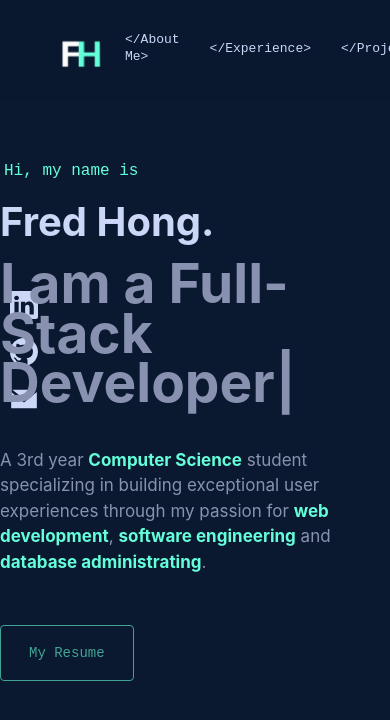
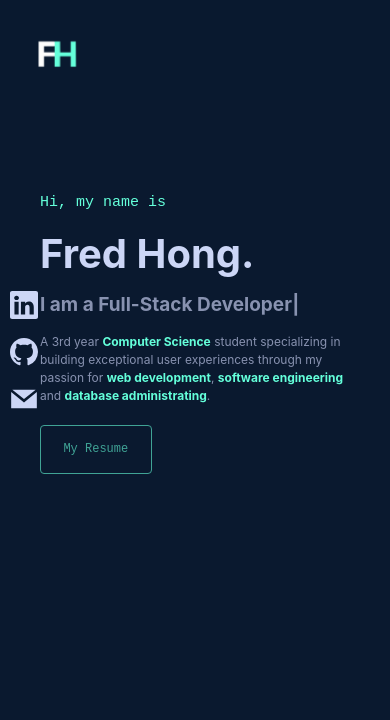
Before and after one commit to fred-hong/my-portfolio, a React (Create React App) app in the folder portfolio/: page / in a window 390 px wide. Shown: the top 720 px of the page. Built offline with nearby package versions, Linux system fonts and the light colour scheme.

Commit message:
Fixed: media responsive
added responsive styling

```diff
--- a/portfolio/public/index.html
+++ b/portfolio/public/index.html
@@ -3,6 +3,7 @@
   <head>
     <meta charset="utf-8" />
     <link rel="shortcut icon" href="%PUBLIC_URL%/logo.png" />
+    <meta name="viewport" content="width=device-width, initial-scale=1" />
 
     <title>Fred Hong</title>
   </head>
--- a/portfolio/src/index.css
+++ b/portfolio/src/index.css
@@ -9,7 +9,7 @@
 }
 
 * {
-  /* box-sizing: border-box; */
+  box-sizing: border-box;
   margin: 0;
   padding: 0;
 }
@@ -17,11 +17,6 @@
 html {
   scroll-behavior: smooth;
 }
-
-/* Vertical Line */
-/* .v1 {
-  border-left: 6px #ccd6f6;
-} */
 
 /* Initial fade when page is refreshed */
 
@@ -82,6 +77,21 @@ a:nth-child(1) {
   -webkit-animation-delay: 2.05s;
   animation-delay: 2.05s;
 }
+
+a:nth-child(2) {
+  -webkit-animation-delay: 10s;
+  animation-delay: 5s;
+}
+
+/* a:nth-child(3) {
+  -webkit-animation-delay: 2.4s;
+  animation-delay: 2.45s;
+}
+
+a:nth-child(4) {
+  -webkit-animation-delay: 2.55s;
+  animation-delay: 2.55s;
+}  */
 
 @keyframes fadeIn {
   0% {
@@ -226,7 +236,7 @@ main {
   display: block;
 }
 
-.side-bar {
+/* .side-bar {
   width: 40px;
   position: fixed;
   bottom: 0px;
@@ -253,7 +263,7 @@ main {
   color: inherit;
   position: relative;
   padding: 10px;
-  /* transition: var(--transition); */
+  transition: var(--transition);
 }
 
 .side-bar ul::after {
@@ -263,7 +273,7 @@ main {
   height: 90px;
   margin: 0px auto;
   background-color: #b0bec5;
-}
+} */
 
 h1,
 h2,
@@ -333,15 +343,14 @@ section {
 }
 
 .first-section {
-  display: flex;
+  /* display: block; */
   -webkit-box-pack: center;
-  justify-content: center;
-  -webkit-box-align: center;
   flex-direction: column;
   align-items: flex-start;
-  min-height: 100vh;
+  /* min-height: 100vh; */
   height: 100vh;
   padding: 0px;
+  padding-top: 175px;
 }
 
 .first-section p {
@@ -460,6 +469,8 @@ a {
   width: 60px;
 }
 
+/* Sidebar */
+
 /* Page Headings */
 
 ::before,
@@ -468,7 +479,7 @@ a {
 }
 
 .page-headings {
-  display: flex;
+  overflow: hidden;
   -webkit-box-align: center;
   align-items: center;
   text-align: center;
@@ -480,25 +491,30 @@ a {
   /* white-space: nowrap; */
 }
 
-.page-headings::after,
-.page-headings::before {
+.page-headings:before,
+.page-headings:after {
+  background-color: #233554;
   content: "";
-  display: block;
+  display: inline-block;
+  height: 1px;
   position: relative;
-  top: 3px;
-  width: 100px;
-  height: 1px;
-  background-color: #233554;
+  vertical-align: middle;
+  width: 10%;
 }
-
-.page-headings::before {
-  margin-right: 20px;
+.page-headings:before {
+  right: 0.8em;
+  margin-left: -50%;
 }
-.page-headings::after {
-  margin-left: 20px;
+.page-headings:after {
+  left: 0.8em;
+  margin-right: -50%;
 }
 
 /*** About Me ***/
+
+.aboutme-section {
+  padding-top: 0;
+}
 
 .aboutme-section .inner {
   display: grid;
@@ -509,6 +525,7 @@ a {
 .aboutme-section .inner .inner-left p {
   font-size: 17px;
   margin: 0px 0px 15px;
+  text-align: center;
 }
 
 /* .list-skills {
@@ -814,17 +831,18 @@ img {
 
 /*** Contact ***/
 
-.contact {
+.contact-section {
   /* max-width: 600px; */
   text-align: center;
+  margin-bottom: 10rem;
 }
 
-.contact p {
+.contact-section p {
   margin-top: 10px;
   font-size: 18px;
 }
 
-.contact .home-buttons {
+.contact-section .home-buttons {
   margin-right: 0;
 }
 
@@ -874,3 +892,97 @@ img {
     transition: none;
   }
 } */
+
+/* mobile responsive */
+@media screen and (max-width: 960px) {
+  #content {
+    padding: 0 2.5rem;
+  }
+
+  .header-style {
+    padding: 1.6rem;
+  }
+  .nav-link-style {
+    display: none;
+  }
+
+  .sidebar {
+    display: none;
+  }
+
+  .first-section {
+    /* padding: 10rem 0rem; */
+  }
+
+  /* .first-small-header,
+  .main-header,
+  .sub-header,
+  .header-p {
+    padding: 0 2.5rem;
+  } */
+
+  .first-small-header h1,
+  .main-header h2,
+  .sub-header h3,
+  .header-p p {
+    margin: 20px 0;
+  }
+
+  .first-small-header h1 {
+    font-size: 15px;
+  }
+  .main-header h2 {
+    font-size: 40px;
+  }
+
+  .sub-header h3 {
+    font-size: 19px;
+  }
+
+  .header-p p {
+    font-size: 12px;
+  }
+
+  .home-button-wrapper {
+    /* padding: 0 2.5rem; */
+    margin: 20px 0;
+  }
+
+  .home-buttons {
+    margin: 0;
+    padding: 1.1rem 1.4rem;
+    font-size: 12px;
+  }
+
+  .aboutme-section .inner {
+    grid-template-columns: 1fr;
+  }
+
+  .aboutme-section .inner .inner-left p {
+    font-size: 13px;
+  }
+
+  .icon-list {
+    width: 100%;
+  }
+
+  /* .aboutme-section .inner-right {
+    display: none;
+  } */
+
+  .experience-section .grid-wrapper {
+    margin: 0;
+  }
+
+  .projects .grid-container .grid-item {
+    margin: 0.5rem 0;
+  }
+
+  .contact-section p {
+    margin-bottom: 3rem;
+  }
+
+  .footer-style {
+    font-size: 10px;
+  }
+}
```
Also changed, not shown: 1 other file (tests, documents, lock files or other folders).
